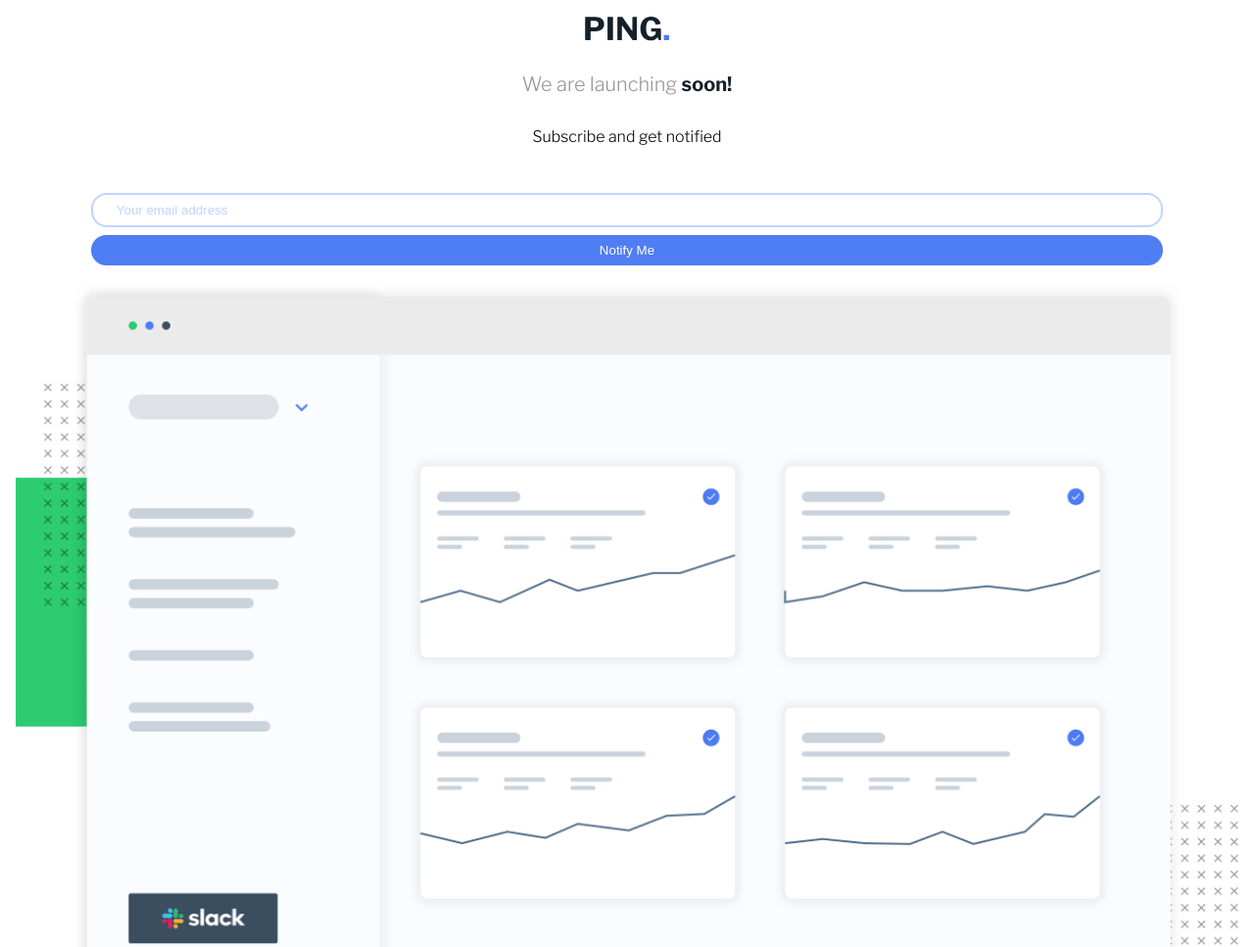
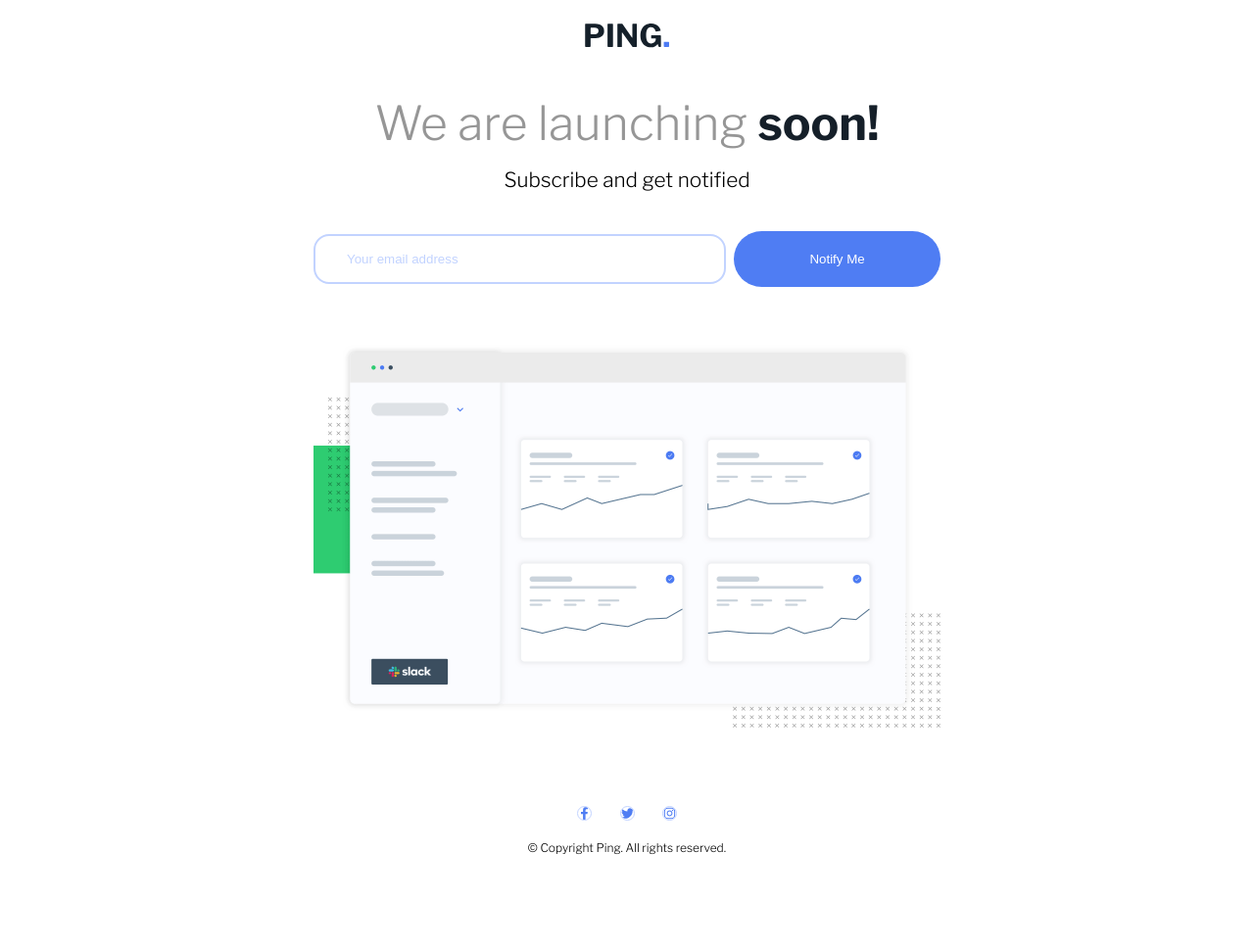
Before and after one commit to Carmenyo/FM-Ping-coming-soom-page, a website: page index.html in a window 1280 px wide. Shown: the top 967 px of the page at 98% size. After the commit the page ends 873 px from the top, so only its background shows below. Drawn offline with nearby package versions, Linux system fonts and the light colour scheme.

Commit message:
desktop layout finished

```diff
--- a/style.css
+++ b/style.css
@@ -39,14 +39,13 @@ body{
     height: auto;
 }
 .logo{
-    margin-bottom: 2rem;
+    margin-bottom: 3rem;
 }
 .title{
     color: var(--Gray);
     font-weight: 300;
     margin-bottom: 2rem;
-    font-size: 20px
-;
+    font-size: 20px;
 }
 
 .soon{
@@ -99,7 +98,52 @@ justify-content: space-evenly;
     border-radius: 50%;
     border: 1px solid var(--Pale-Blue);
     overflow: hidden;
+    fill: var(--Blue);
 }
 .copyright{
     font-size: .5rem;
 }
+
+@media screen and (min-width:768px) {
+.container {
+    height: 100vh;
+    margin-top: 3rem;
+    }
+.title {
+    font-size: 3rem;
+    margin-bottom: 1rem;
+}
+.paragraph {
+    font-size: 1.3rem;
+    margin-bottom: 1.5rem;
+}
+form {
+        display: flex;
+        flex-direction: row;
+        max-width: 42rem;
+        margin-bottom: 2.7rem;
+}
+.form-input{
+      width: 30rem;
+      padding:1rem;
+
+}
+.button{
+width: 37%;
+border-radius: 2rem;
+padding: 1.3rem;
+
+}
+.hero-image{
+    width: 40rem;
+    height: auto;
+}
+.icons{
+width: 10rem;
+justify-content: space-evenly;
+}
+
+.copyright{
+    font-size: .75rem;
+}
+}
```
